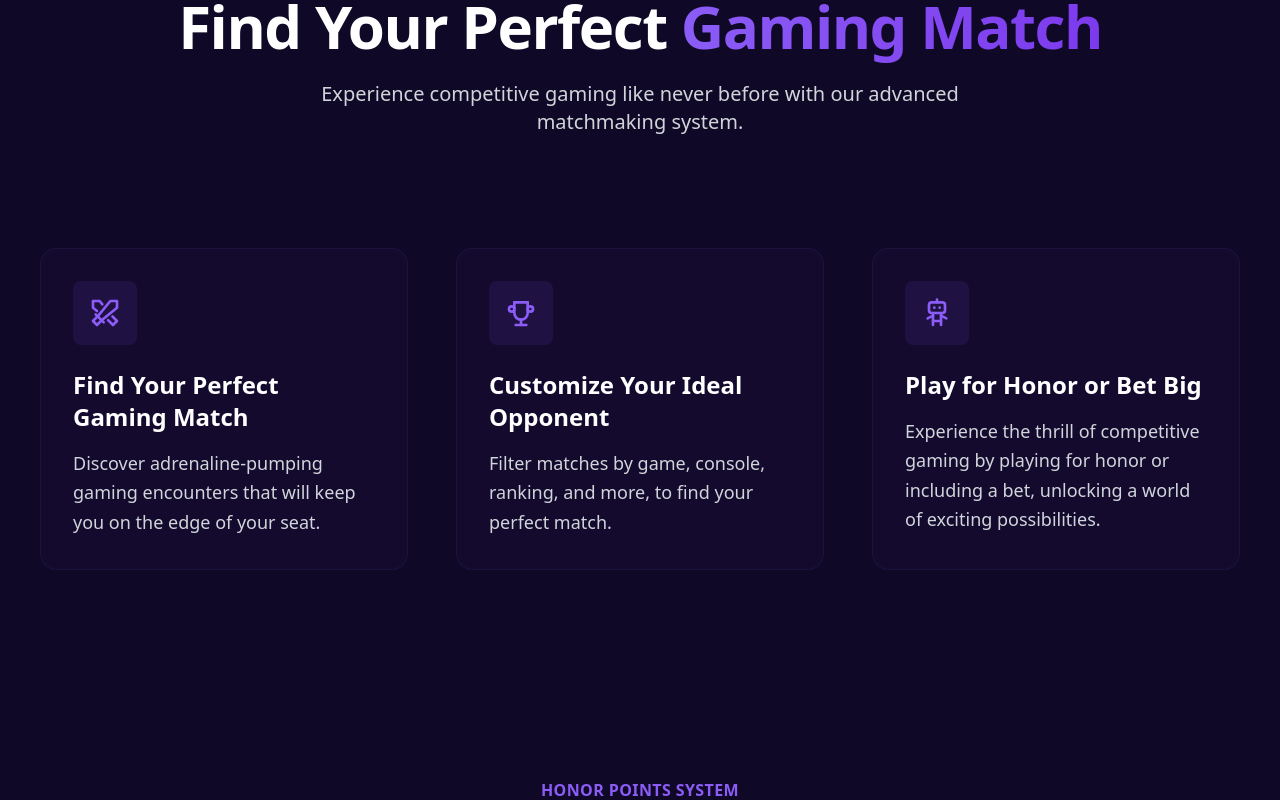
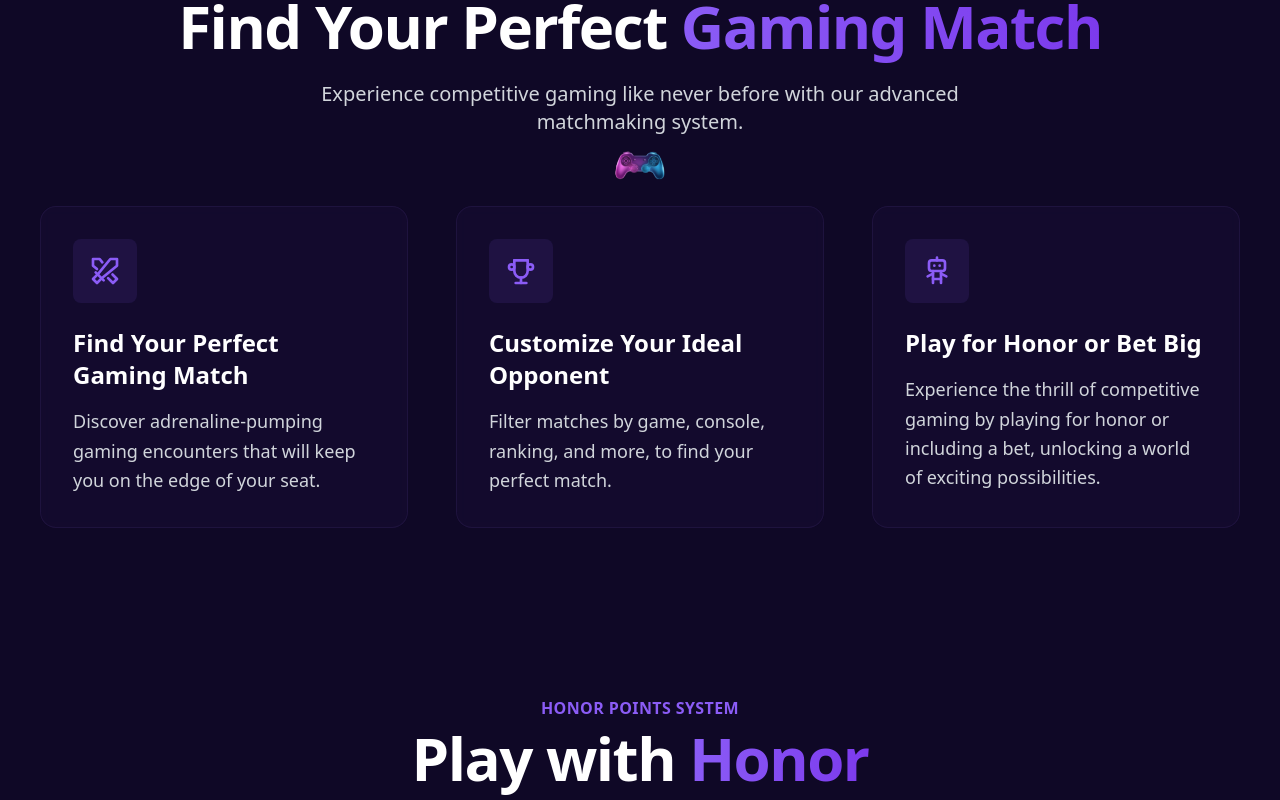
Before and after one commit to Vrzus/web-2025, a React (Vite) app: page / in a window 1280 px wide. Shown: the part 820-1620 px from the top of the page. Built offline with nearby package versions, Linux system fonts and the light colour scheme.

Commit message:
added controller image

```diff
--- a/src/components/ui/3d-card.tsx
+++ b/src/components/ui/3d-card.tsx
@@ -48,7 +48,7 @@ export const CardContainer = ({
     <MouseEnterContext.Provider value={[isMouseEntered, setIsMouseEntered]}>
       <div
         className={cn(
-          "py-20 flex items-center justify-center",
+          "flex items-center justify-center",
           containerClassName
         )}
         style={{
@@ -85,7 +85,7 @@ export const CardBody = ({
   return (
     <div
       className={cn(
-        "h-96 w-96 [transform-style:preserve-3d]  [&>*]:[transform-style:preserve-3d]",
+        "[transform-style:preserve-3d]  [&>*]:[transform-style:preserve-3d]",
         className
       )}
     >
--- a/src/components/ui/card-hover-effect.tsx
+++ b/src/components/ui/card-hover-effect.tsx
@@ -18,7 +18,7 @@ export const HoverEffect = ({
   return (
     <div
       className={cn(
-        "grid grid-cols-1 md:grid-cols-2 lg:grid-cols-3 py-10 gap-8",
+        "grid grid-cols-1 md:grid-cols-2 lg:grid-cols-3 gap-8",
         className
       )}
     >
--- a/src/sections/MatchingSection.tsx
+++ b/src/sections/MatchingSection.tsx
@@ -1,24 +1,26 @@
-import { HoverEffect } from "components/ui/card-hover-effect"
-import { IconSwords, IconTrophy, IconRobot } from '@tabler/icons-react'
-import { useTranslation } from 'react-i18next'
+import { HoverEffect } from "components/ui/card-hover-effect";
+import { IconSwords, IconTrophy, IconRobot } from "@tabler/icons-react";
+import { useTranslation } from "react-i18next";
+import { CardContainer, CardBody, CardItem } from "components/ui/3d-card";
+import gameController from "../assets/neon-controller.png";
 
 const MatchingSection = () => {
-  const { t } = useTranslation()
+  const { t } = useTranslation();
 
   const matchingFeatures = [
     {
-      title: t('matching.features.match.title'),
-      description: t('matching.features.match.description'),
+      title: t("matching.features.match.title"),
+      description: t("matching.features.match.description"),
       icon: IconSwords,
     },
     {
-      title: t('matching.features.customize.title'),
-      description: t('matching.features.customize.description'),
+      title: t("matching.features.customize.title"),
+      description: t("matching.features.customize.description"),
       icon: IconTrophy,
     },
     {
-      title: t('matching.features.play.title'),
-      description: t('matching.features.play.description'),
+      title: t("matching.features.play.title"),
+      description: t("matching.features.play.description"),
       icon: IconRobot,
     },
   ];
@@ -26,31 +28,44 @@ const MatchingSection = () => {
   return (
     <div id="matching" className="py-20 relative">
       <div className="max-w-7xl mx-auto px-4 sm:px-6 lg:px-8">
-        <div className="lg:text-center relative z-10">
+        <div id="title" className="lg:text-center relative z-10">
           <h2 className="text-base text-[#8B5CF6] font-semibold tracking-wide uppercase">
-            {t('matching.title')}
+            {t("matching.title")}
           </h2>
           <p className="mt-2 text-5xl sm:text-6xl font-extrabold tracking-tight text-white">
-            {t('matching.heading.start')}{" "}
+            {t("matching.heading.start")}{" "}
             <span className="text-transparent bg-clip-text bg-gradient-to-r from-[#8B5CF6] to-[#7C3AED]">
-              {t('matching.heading.end')}
+              {t("matching.heading.end")}
             </span>
           </p>
           <p className="mt-6 max-w-2xl text-xl text-gray-300 lg:mx-auto">
-            {t('matching.description')}
+            {t("matching.description")}
           </p>
         </div>
 
-        <div className="mt-16">
-          <HoverEffect items={matchingFeatures.map(feature => ({
-            title: feature.title,
-            description: feature.description,
-            icon: <feature.icon className="h-8 w-8 text-[#8B5CF6]" />,
-          }))} />
+        <CardContainer className="w-full py-0">
+          <CardBody className="relative flex items-center justify-center">
+            <CardItem translateZ={100} className="w-20">
+              <img
+                src={gameController}
+                alt="Game Controller"
+              />
+            </CardItem>
+          </CardBody>
+        </CardContainer>
+
+        <div id="cards">
+          <HoverEffect
+            items={matchingFeatures.map((feature) => ({
+              title: feature.title,
+              description: feature.description,
+              icon: <feature.icon className="h-8 w-8 text-[#8B5CF6]" />,
+            }))}
+          />
         </div>
       </div>
     </div>
-  )
-}
+  );
+};
 
-export default MatchingSection
+export default MatchingSection;
--- a/src/sections/WalletSection.tsx
+++ b/src/sections/WalletSection.tsx
@@ -1,6 +1,6 @@
 import { useTranslation } from "react-i18next";
 import { IconWallet, IconDatabase, IconCash } from "@tabler/icons-react";
-import { CardContainer, CardBody } from "components/ui/3d-card";
+import { CardContainer, CardBody, CardItem } from "components/ui/3d-card";
 import { Meteors } from "components/ui/meteors";
 
 const WalletSection = () => {
@@ -49,13 +49,13 @@ const WalletSection = () => {
           {walletFeatures.map((feature, index) => (
             <CardContainer key={index} containerClassName="py-10">
               <CardBody className="relative group/card h-auto w-auto bg-[#1A103B] border border-[#4F3B82]/50 rounded-xl p-8">
-                <div className="relative z-10">
+                <CardItem translateZ={70} className="relative z-10">
                   <div className="mb-4">{feature.icon}</div>
                   <h3 className="text-xl font-semibold text-white mb-2">
                     {feature.title}
                   </h3>
                   <p className="text-gray-300">{feature.description}</p>
-                </div>
+                </CardItem>
               </CardBody>
             </CardContainer>
           ))}
```
Also changed, not shown: src/assets/neon-controller.png (added).
